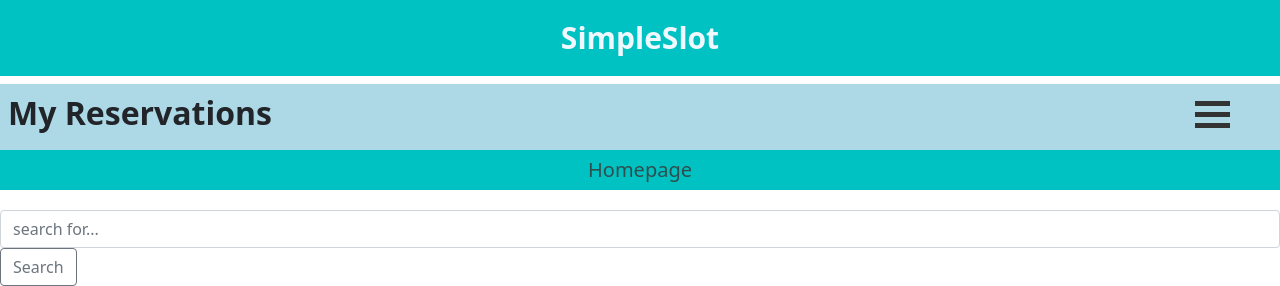
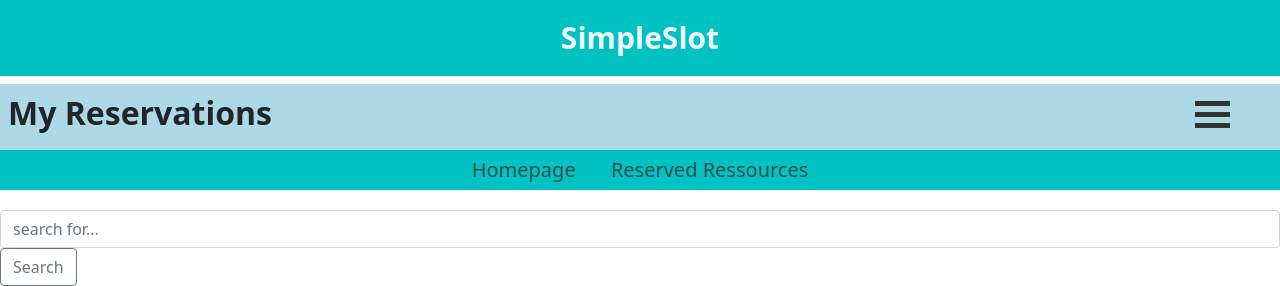
Before and after one commit to armand143/SimpleSlot_UniProject, a Django app: page /myreservations/4 in a window 1280 px wide. Shown: the top 286 px of the page. Run offline with Django 4.2, Linux system fonts and the light colour scheme; data comes from the database, SQL or seed files in the repository; data that the repository does not hold is empty.

Commit message:
Update myreservations.html

```diff
--- a/firstapp/templates/firstapp/myreservations.html
+++ b/firstapp/templates/firstapp/myreservations.html
@@ -23,6 +23,7 @@
 
   <nav>
       <a href="{% url 'homestudi' %}">Homepage</a>
+      <a href="{% url 'MyReservations' user.id %}">Reserved Ressources</a>
   </nav>
   {% for message in messages %}
     <p>{{message}}</p>
```
